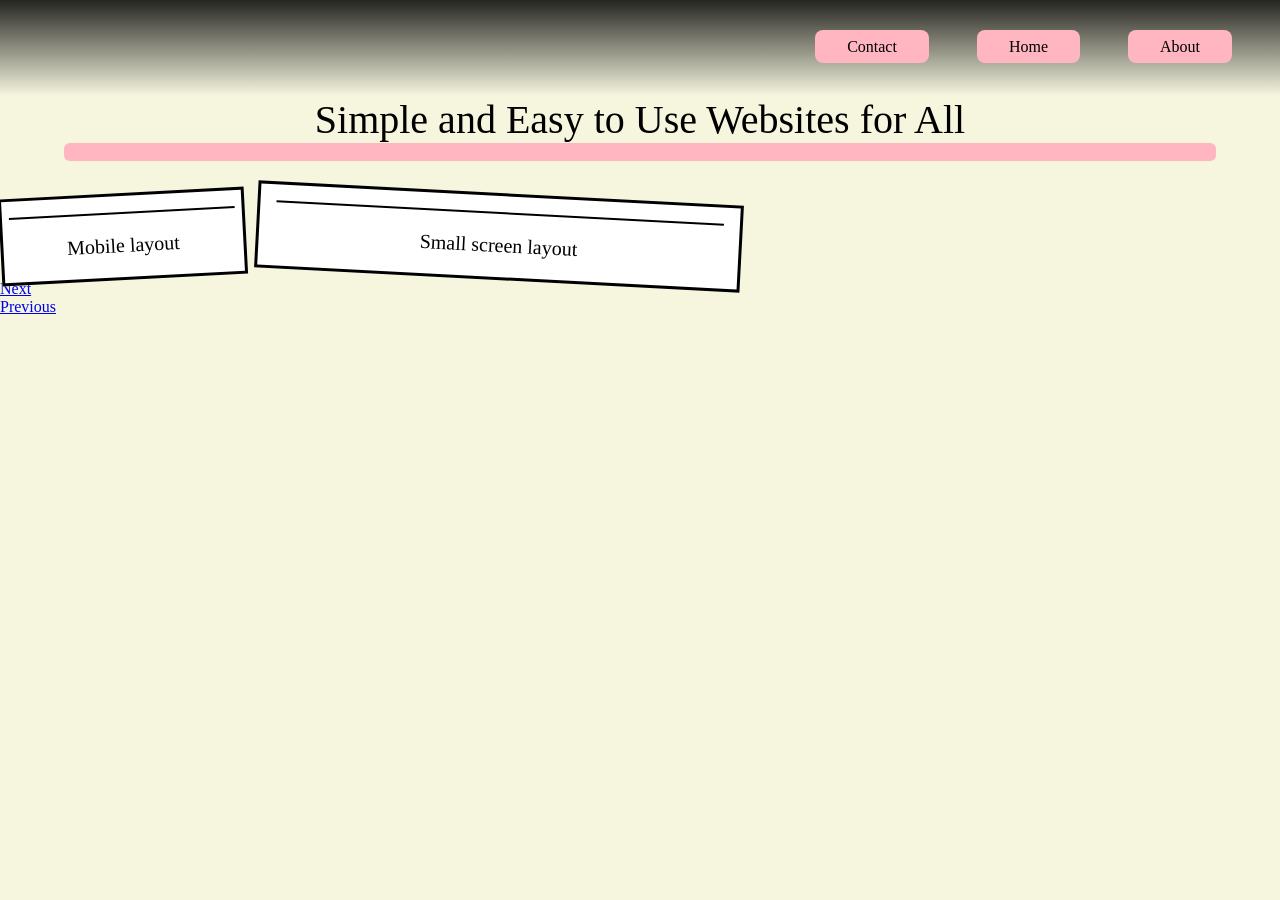
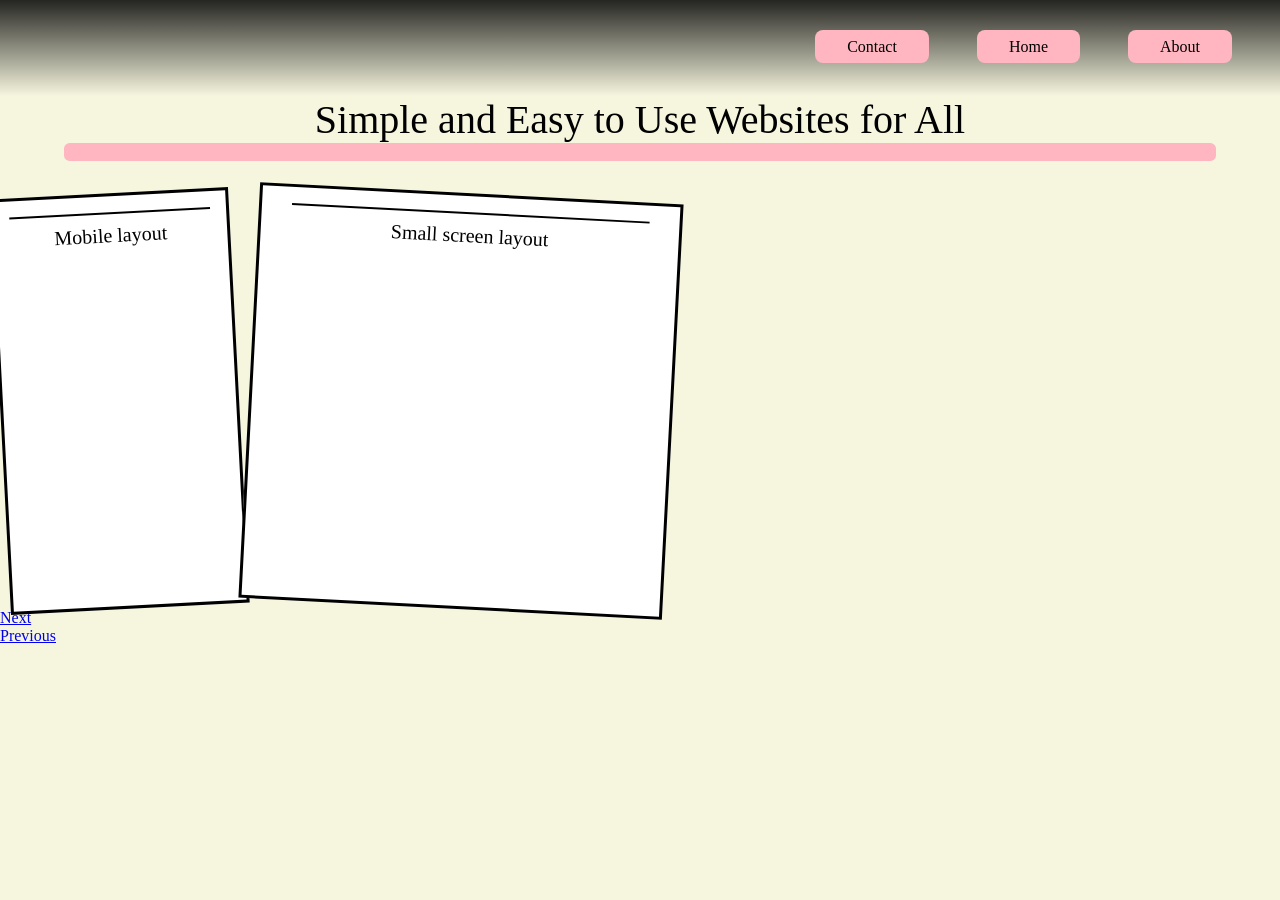

finish

--- a/study3pg2.css
+++ b/study3pg2.css
@@ -50,7 +50,24 @@ header a{
     border-radius: .5em;
     position: relative;
     z-index: 2;
-}.dropdown li {
+}
+.logo:hover {
+    background-color: transparent;
+}
+.logo {
+    background-color: transparent;
+}
+#logo {
+    position: absolute;
+    padding: .5em;
+    width: 225px;
+    z-index: 1;
+    min-width: 0;
+    top: 0;
+    left: 0;
+    background-color: rgba(0, 0, 0, 65%);
+}
+.dropdown li {
 	padding: 1rem;
 	padding-right: 0;
 }
@@ -91,7 +108,7 @@ span {
     border-radius: .35em;
 }
 .polaroid {
-    width: 93%;
+    width: 85%;
     display: block;
     margin-left: auto;
     margin-right: auto;
@@ -99,7 +116,7 @@ span {
     border: solid 1px;
 }
 .polar1 {
-    width: 87%;
+    width: 77%;
 }
 body {
 	background-color: beige;
@@ -118,12 +135,14 @@ article {
     margin-top: 1em;
     border-radius: 0;
     rotate: -3deg;
-    min-width: 240px;
+    min-width: 233px;
+    height: 470px;
 }
 .article2 {
     rotate: 3deg;
-    width: 34%;
-    min-width: 480px;
+    width: 30%;
+    min-width: 418px;
+    height: 470px;
 }
 .logo {
 	width: 30%;
@@ -132,7 +151,7 @@ article {
 	text-align: center;
 }
 p {
-    padding: 1em;
+    padding: .5em;
     font-size: 20px;
 }
 .articlescontainer {
@@ -194,6 +213,9 @@ footer p {
     h1 {
         padding: 0 2em;
         font-size: 2.5em;
+    }
+    article, .article2 {
+        height: 410px;
     }
 }
 @media screen and (max-width: 1120px) { 
